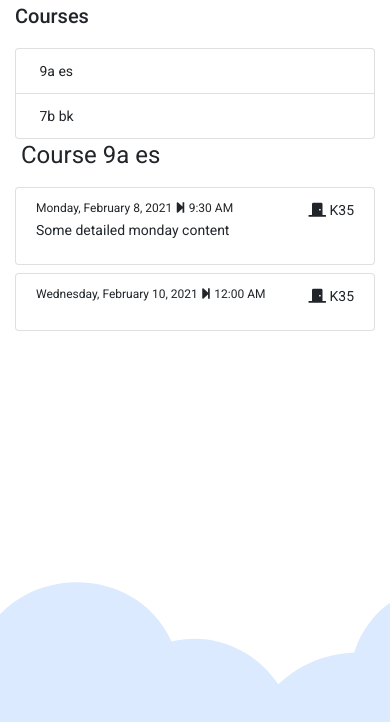
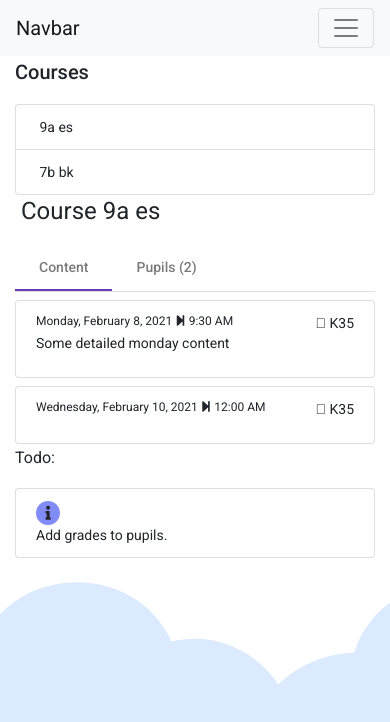
Before and after one commit to lauscht/tars, an Angular app in the folder frontend/case/: page /course in a window 390 px wide. Shown: the top 722 px of the page. Built offline with nearby package versions, Linux system fonts and the light colour scheme; some icons are missing; what luxon-angular, ngx-markdown, ngx-material-luxon would draw is missing.

Commit message:
Added header and pupils to course component.

```diff
--- a/frontend/case/src/app/app.component.html
+++ b/frontend/case/src/app/app.component.html
@@ -1,4 +1,4 @@
-
+<app-header></app-header>
 <router-outlet></router-outlet>
 
 <svg id="clouds" alt="Gray Clouds Background" xmlns="http://www.w3.org/2000/svg" width="2611.084" height="485.677" viewBox="0 0 2611.084 485.677">
--- a/frontend/case/src/app/app.module.ts
+++ b/frontend/case/src/app/app.module.ts
@@ -20,6 +20,7 @@ import { LessonEditComponent } from './lesson/lesson-edit.component';
 import { LessonComponent } from './lesson/lesson.component';
 import { FlyoutComponent } from './shared/flyout/flyout.component';
 import { CourseComponent } from './course/course.component';
+import { HeaderComponent } from './header/header.component';
 
 
 @NgModule({
@@ -29,7 +30,8 @@ import { CourseComponent } from './course/course.component';
     LessonComponent,
     LessonEditComponent,
     FlyoutComponent,
-    CourseComponent
+    CourseComponent,
+    HeaderComponent
   ],
   imports: [
     BrowserModule,
--- a/frontend/case/src/app/course/course.component.html
+++ b/frontend/case/src/app/course/course.component.html
@@ -14,6 +14,8 @@
         <i class="fal fa-users-class"></i>
         Course {{course.name}} {{course.subject}}
       </h1>
+      <mat-tab-group>
+        <mat-tab label="Content">
           <div *ngFor="let lesson of lessons">
             <ul class="list-group mt-2">
               <li class="list-group-item">
@@ -24,10 +26,9 @@
                     {{ lesson.start | date:'shortTime' }}
                   </div>
                   <div>
-                <i class="fas fa-door-closed"></i>
+                    <i class="fal fa-door-closed"></i>
                     {{ lesson.room }}
                   </div>
-
                 </div>
                 <p class="text-xswa">
                   {{ lesson.content }}
@@ -39,6 +40,26 @@
               </li>
             </ul>
           </div>
+        </mat-tab>
+        <mat-tab label="Pupils ({{pupils.length}})">
+          <ul class="list-group mt-2">
+            <li class="list-group-item" *ngFor="let p of pupils">
+              {{ p.name }}
+            </li>
+          </ul>
+        </mat-tab>
+      </mat-tab-group>
     </main>
+    <div class="col-md-2">
+      <h3>
+        Todo:
+      </h3>
+      <ul class="list-group">
+        <li class="list-group-item">
+          <i class="fas fa-info rounded-full bg-indigo-400 w-6 h-6 flex items-center justify-center"></i>
+          Add grades to pupils.
+        </li>
+      </ul>
     </div>
   </div>
+</div>
--- a/frontend/case/src/app/course/course.component.ts
+++ b/frontend/case/src/app/course/course.component.ts
@@ -1,6 +1,8 @@
 import { Component, OnInit } from '@angular/core';
 import { Lesson } from '../lesson/lesson.entity';
 import { LessonService } from '../lesson/lesson.service';
+import { Pupil } from '../pupil/pupil.entity';
+import { PupilService } from '../pupil/pupil.service';
 import { Course } from './course.entity';
 import { CourseService } from './course.service';
 
@@ -14,10 +16,12 @@ export class CourseComponent implements OnInit {
   public courses: Course[];
   private _course: Course;
   public lessons: Lesson[];
+  public pupils: Pupil[];
 
   constructor(
     private courseService: CourseService,
     private lessonService: LessonService,
+    private pupilService: PupilService,
   ) {
     this.courses = this.courseService.getCourses();
     this.course = this.courses[0];
@@ -30,6 +34,7 @@ export class CourseComponent implements OnInit {
   set course(v: Course) {
     this._course = v;
     this.lessons = this.lessonService.getLessonByCourse(v);
+    this.pupils = this.pupilService.getByCourse(v);
   }
 
   ngOnInit(): void {
--- /dev/null
+++ b/frontend/case/src/app/header/header.component.html
@@ -0,0 +1,29 @@
+<nav class="navbar navbar-expand-lg navbar-light bg-light">
+  <a class="navbar-brand" href="#">Navbar</a>
+  <button class="navbar-toggler" type="button" data-toggle="collapse" data-target="#navbarSupportedContent" aria-controls="navbarSupportedContent" aria-expanded="false" aria-label="Toggle navigation">
+    <span class="navbar-toggler-icon"></span>
+  </button>
+
+  <div class="collapse navbar-collapse" id="navbarSupportedContent">
+    <ul class="navbar-nav mr-auto">
+      <li class="nav-item">
+        <a class="nav-link" routerLink="/weekly">
+          <i class="fal fa-calendar-week"></i>
+          Weekly
+        </a>
+      </li>
+      <li class="nav-item">
+        <a class="nav-link" routerLink="/course">
+          <i class="fal fa-users-class"></i>
+          Courses
+        </a>
+      </li>
+    </ul>
+
+    <form class="form-inline my-2 my-lg-0">
+      <input class="form-control mr-sm-2" type="search" placeholder="Search" aria-label="Search">
+      <button class="btn btn-outline-success my-2 my-sm-0" type="submit">Search</button>
+    </form>
+
+  </div>
+</nav>
--- /dev/null
+++ b/frontend/case/src/app/header/header.component.ts
@@ -0,0 +1,15 @@
+import { Component, OnInit } from '@angular/core';
+
+@Component({
+  selector: 'app-header',
+  templateUrl: './header.component.html',
+  styleUrls: ['./header.component.css']
+})
+export class HeaderComponent implements OnInit {
+
+  constructor() { }
+
+  ngOnInit(): void {
+  }
+
+}
--- /dev/null
+++ b/frontend/case/src/app/pupil/pupil.entity.ts
@@ -0,0 +1,7 @@
+export class Pupil{
+  constructor(
+    public name: string,
+    public courseId: number) {
+
+  }
+}
--- /dev/null
+++ b/frontend/case/src/app/pupil/pupil.service.ts
@@ -0,0 +1,24 @@
+import { Injectable } from '@angular/core';
+import { Course } from '../course/course.entity';
+import { Pupil } from './pupil.entity';
+
+@Injectable({
+  providedIn: 'root'
+})
+export class PupilService {
+  pupils: Pupil[];
+  constructor() {
+    this.pupils = [
+      new Pupil("Tobe", 0),
+      new Pupil("Flow", 0),
+      new Pupil("Luise", 1),
+      new Pupil("Calli", 1),
+      new Pupil("Anke", 2),
+      new Pupil("Bernadette", 2),
+    ]
+   }
+
+   getByCourse(course: Course) {
+     return this.pupils.filter((p) => p.courseId == course.id);
+   }
+}
--- a/frontend/case/src/app/weekly/weekly.component.html
+++ b/frontend/case/src/app/weekly/weekly.component.html
@@ -5,6 +5,7 @@
     </div>
     <main class="col-12 col-md-9 col-lg-8 py-md-3 pl-md-5 bd-content" role="main">
       <h1>
+        <i class="fal fa-calendar-week"></i>
         Week overview
       </h1>
       <div class="flex justify-between">
@@ -49,7 +50,7 @@
               [ngClass]="{'border-solid': lesson.hasContent, 'border-dashed': !lesson.hasContent}">
               <div class="flex justify-between">
                 <div>
-                  <i class="fas fa-door-closed"></i>
+                  <i class="fal fa-door-closed"></i>
                   {{ lesson.room }}
                 </div>
                 <div>
```
Also changed, not shown: frontend/case/src/app/header/header.component.css (added), 2 other files (tests, documents, lock files or other folders). Lines whose indentation alone changed are shown as unchanged.
